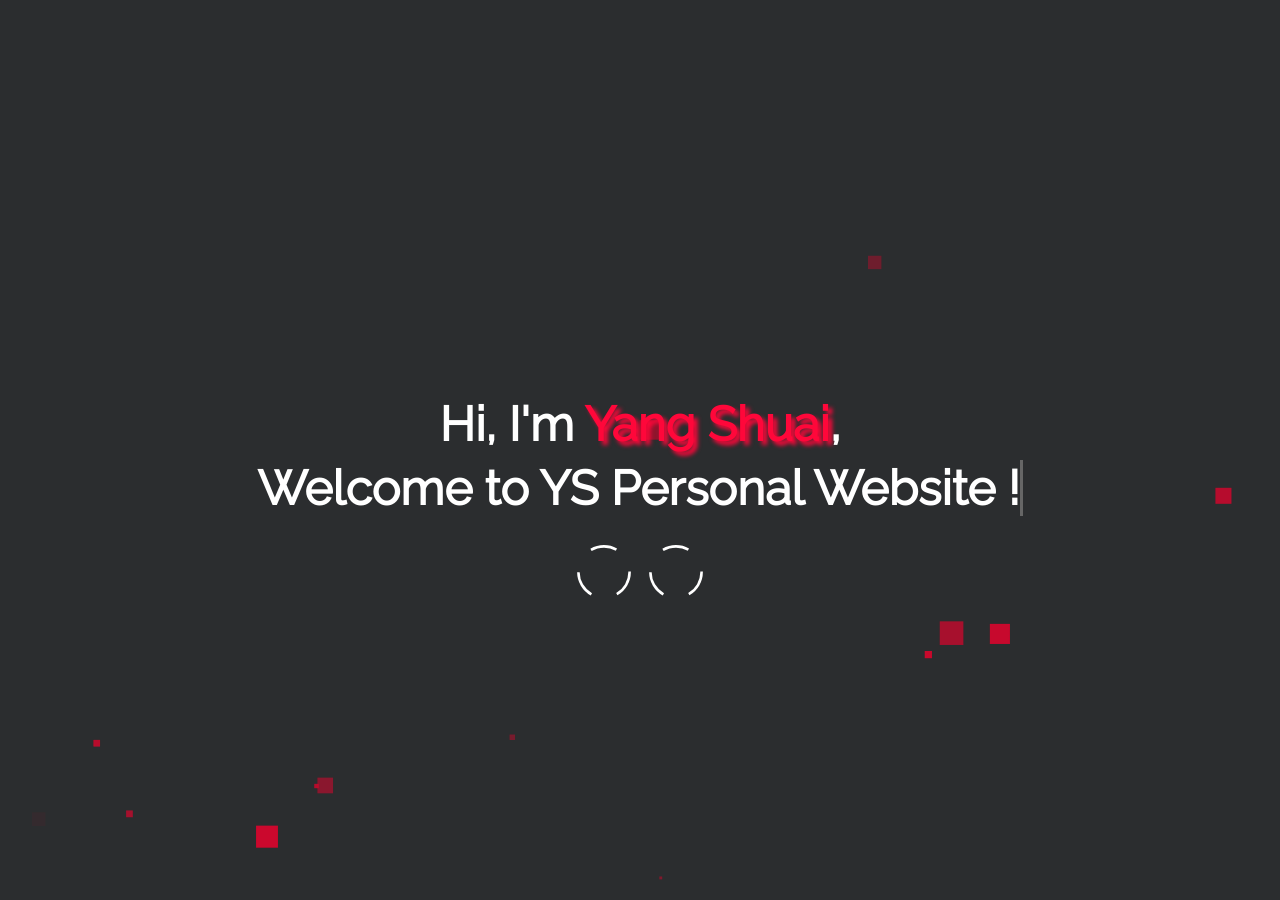
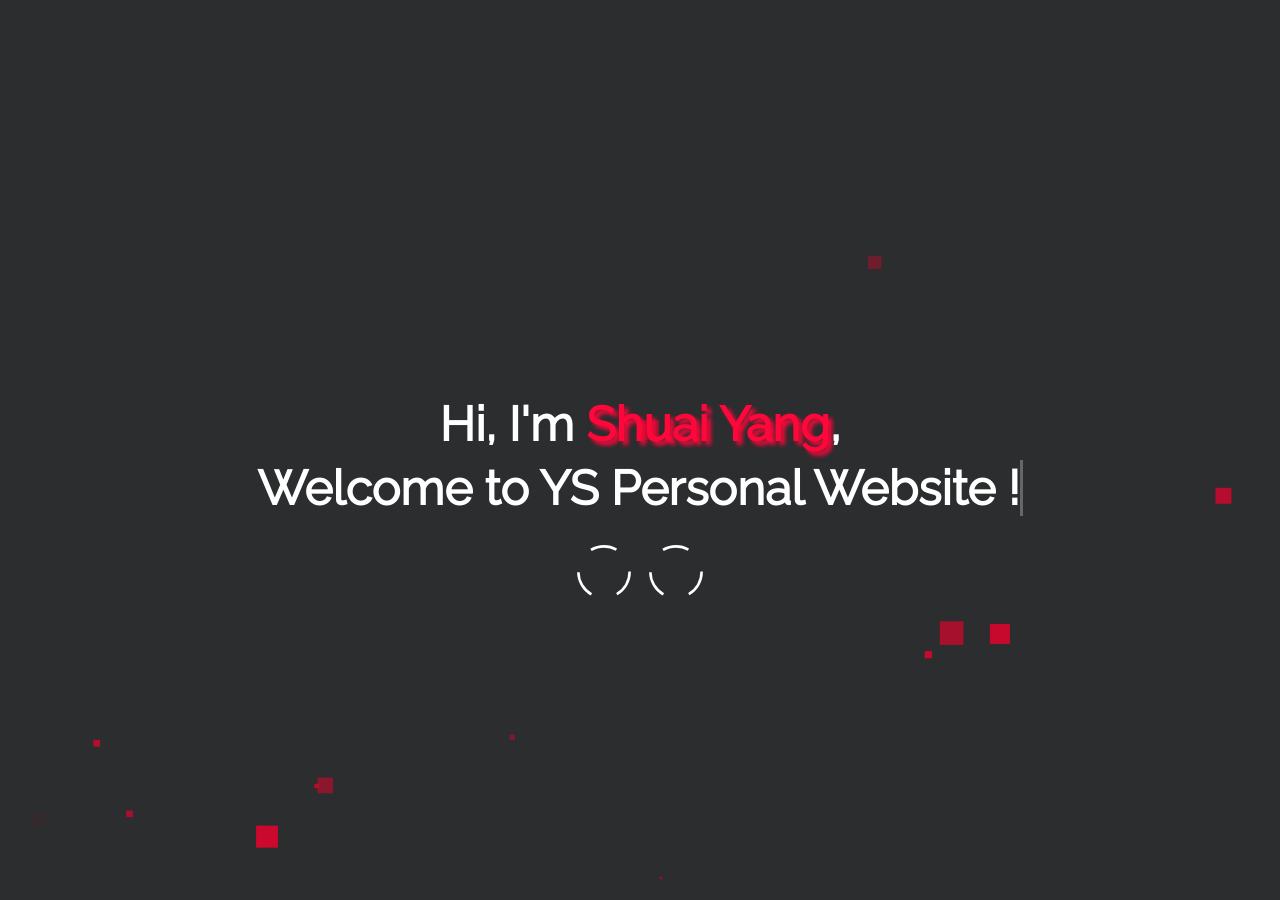
Before and after one commit to YS-IMTech/YS-IMTech.github.io, a Jekyll site: the page built from index.html, in a window 1280 px wide and 900 px high. Built offline with Jekyll 4.4.1, drawn with Linux system fonts in a browser that asks for light colours; comment, search, counter and statistics services are not loaded.

```diff
--- a/_config.yml
+++ b/_config.yml
@@ -2,7 +2,7 @@
 
 # GENERAL SITE SETTINGS
 # title: This will be displayed as the website's name in your browser tab.
-title: Yang Shuai
+title: Shuai Yang's Homepage
 # description: This will be meta HTML tag content. This can be ignored.
 description: Personal website powered by ShuaiYang
 # baseurl: The subpath of your site
@@ -11,7 +11,7 @@ baseurl: "https://ys-imtech.github.io/"
 profile_picture: assets/img/ys_profile.jpg
 # LANDING PAGE
 # username: This will displayed on the landing page as your name.
-username: Yang Shuai
+username: Shuai Yang
 # typing_text: This will be typed before 'scroll down for more'.
 # > set this to your job title, e.g. Fullstack Developer
 typing_text: Welcome to YS Personal Website !!!
```
